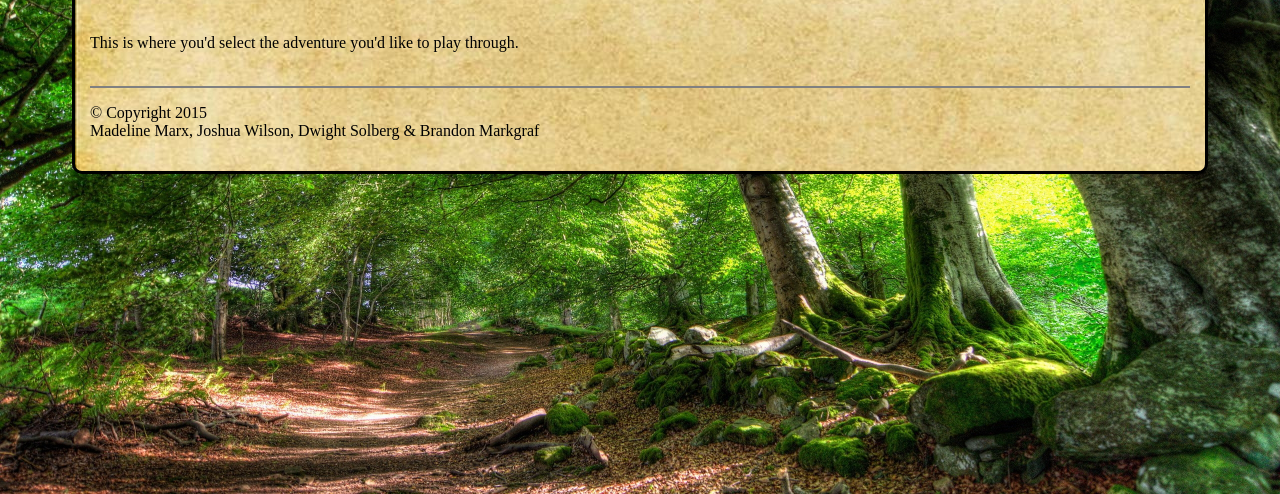
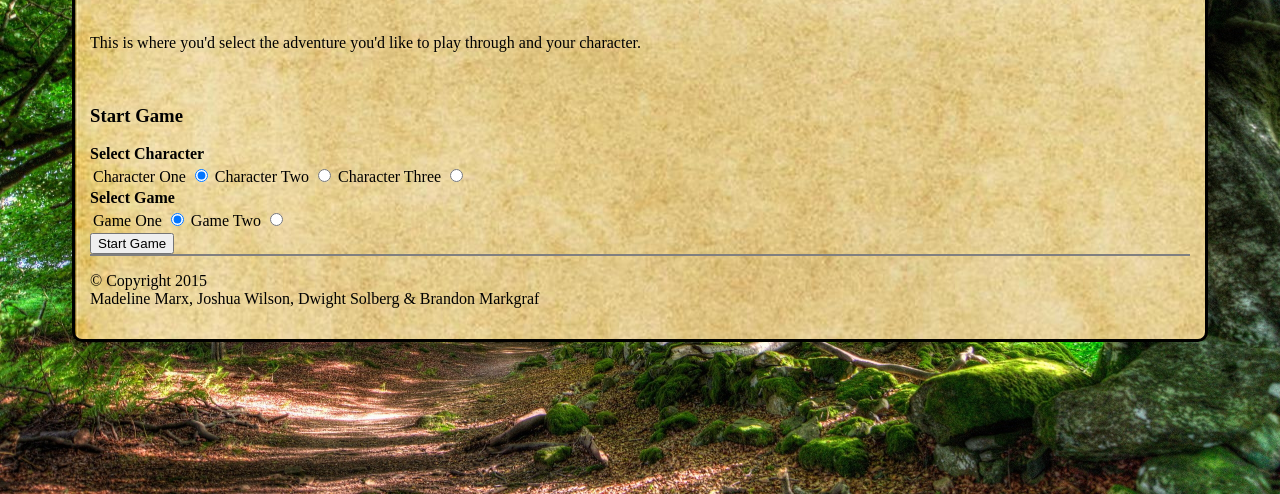
Before and after one commit to wilsjo01/499capstone, a PHP site: page /Start_Game.php in a window 1280 px wide. Shown: the part 254-748 px from the top of the page. Run offline with PHP 8.4, Linux system fonts and the light colour scheme.

Commit message:
Functionality
For prototype only, but just a little functionality

```diff
--- a/Start_Game.php
+++ b/Start_Game.php
@@ -4,7 +4,34 @@
 ?>
 
 	<br />
-	<p>This is where you'd select the adventure you'd like to play through.</p>
+	<p>This is where you'd select the adventure you'd like to play through and your character.</p>
 	<br />
+	<h3> Start Game </h3>
+	<form name="start" method="post" title="Choose Character">
+		<table>
+			<tr> <b> Select Character </b>
+				<td> Character One
+				<input type='radio' name="char" value="char1" checked>
+				</td>
+				<td> Character Two
+				<input type='radio' name="char" value="char2">
+				</td>
+				<td> Character Three
+				<input type='radio' name="char" value="char3">
+				</td>
+			</tr>
+		</table>
+		<table >
+			<tr> <b> Select Game </b>
+				<td> Game One
+				<input type='radio' name="game" value="game1" checked>
+				</td>
+				<td> Game Two
+				<input type='radio' name="game" value="game2">
+				</td>
+			</tr>
+		</table>
+		<input type="Submit" value="Start Game">
+	</form>
 
 <?php require ("template_Bottom.php"); ?>
```
Also changed, not shown: index.php (+8 -1 lines).
